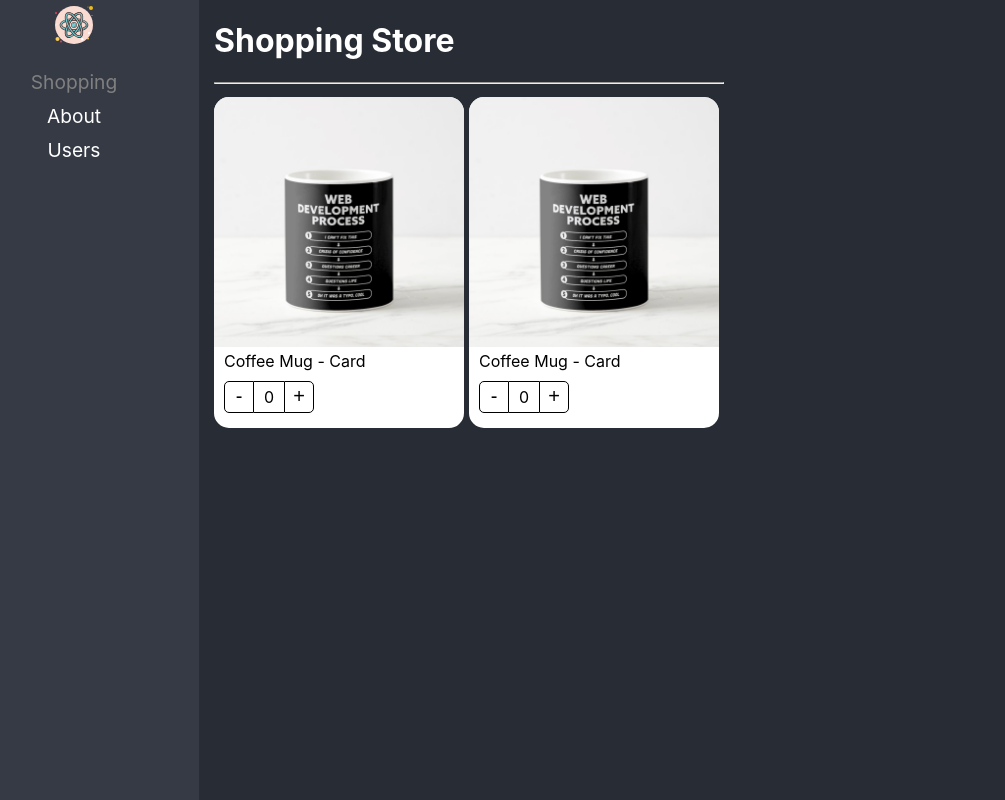
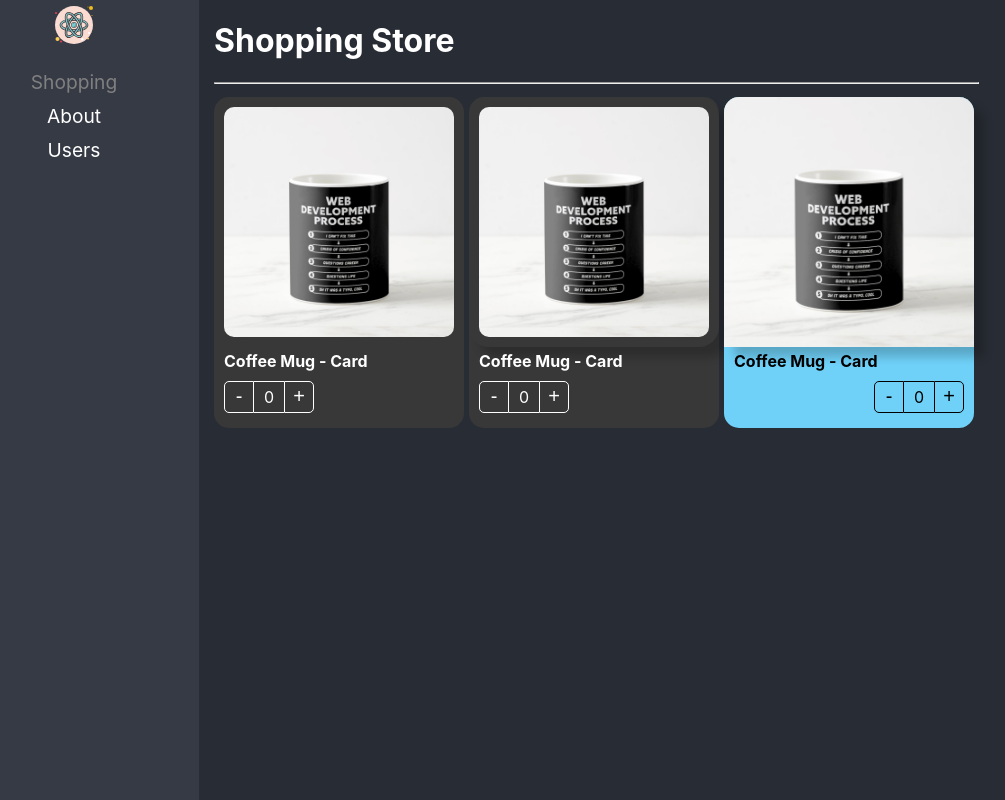
Before and after one commit to pfirulo/react-adv, a React (Vite) app: page /home in a window 1280 px wide. Shown: the whole page, without its empty margins (51-1056 px from the left). Built offline with nearby package versions, Linux system fonts and the light colour scheme.

Commit message:
Component extend styles listo

```diff
--- a/src/02-component-patterns/components/ProductButtons.tsx
+++ b/src/02-component-patterns/components/ProductButtons.tsx
@@ -2,12 +2,15 @@
 import { ProductContext } from "./ProductCard";
 import styles from '../styles/styles.module.css';
 
+export interface Props {
+    className?: string;
+    style?: React.CSSProperties;
+}
 
-
-export const ProductButtons = () => {
+export const ProductButtons = ({ className ,style}: Props) => {
     const { increaseBy, counter } = useContext(ProductContext);
     return (
-        <div className={styles.buttonsContainer} >
+        <div className={`${styles.buttonsContainer} ${className}`} style={style} >
             <button className={styles.buttonMinus} onClick={() => increaseBy(-1)} >-</button>
             <div className={styles.countLabel} >{counter}</div>
             <button className={styles.buttonAdd} onClick={() => increaseBy(+1)}  >+</button>
--- a/src/02-component-patterns/components/ProductCard.tsx
+++ b/src/02-component-patterns/components/ProductCard.tsx
@@ -1,14 +1,21 @@
 import styles from '../styles/styles.module.css';
 import { useProduct } from '../hooks/useProducts';
-import { createContext } from 'react';
-import { ProductContextProps, ProductCardProps } from '../interfaces/interfaces';
+import { ReactElement, createContext } from 'react';
+import { ProductContextProps, Product } from '../interfaces/interfaces';
 
 
 export const ProductContext = createContext({} as ProductContextProps);
 const { Provider } = ProductContext;
 
+export interface Props {
+    product: Product;
+    children?: ReactElement | ReactElement[];
+    className?: string;
+    style?: React.CSSProperties;
+}
 
-export const ProductCard = ({ children, product }: ProductCardProps) => {
+
+export const ProductCard = ({ children, product ,className, style}: Props) => {
     const { counter, increaseBy } = useProduct();
     return (
         <Provider value={{
@@ -16,7 +23,10 @@
             increaseBy,
             product
         }} >
-            <div className={styles.productCard} >
+            <div
+            className={`${styles.productCard} ${className}`}
+            style={style}>
+
                 {children}
             </div>
         </Provider>
--- a/src/02-component-patterns/components/ProductImage.tsx
+++ b/src/02-component-patterns/components/ProductImage.tsx
@@ -4,7 +4,13 @@
 import { useContext } from 'react';
 import { ProductContext } from './ProductCard';
 
-export const ProductImage = ({ img = '' }) => {
+export interface Props {
+    img?: string;
+    className?: string;
+    style?: React.CSSProperties;
+}
+
+export const ProductImage = ({ img = '', className, style}: Props) => {
 
     const { product } = useContext(ProductContext);
     let imgToShow: string;
@@ -17,6 +23,10 @@
     }
 
     return (
-        <img className={styles.productImg} src={imgToShow} alt="Product image" />
+        <img
+        className={`${styles.productImg} ${className}`}
+        style={style}
+        src={imgToShow}
+        alt="Product image" />
     )
 }
--- a/src/02-component-patterns/components/ProductTitle.tsx
+++ b/src/02-component-patterns/components/ProductTitle.tsx
@@ -2,9 +2,20 @@
 import { ProductContext } from "./ProductCard";
 import styles from '../styles/styles.module.css';
 
-export const ProductTitle = ({ title }: { title?: string }) => {
+export interface Props{
+    className?: string;
+    title?: string;
+    activeClass?: string;
+    style?: React.CSSProperties;
+}
+
+export const ProductTitle = ({ title, className,style }:Props ) => {
     const { product } = useContext(ProductContext);
     return (
-        <span className={styles.productDescription} >{title ? title : product.title}</span>
+        <span
+        style={style}
+        className={`${styles.productDescription} ${className}`} >
+            {title ? title : product.title}
+            </span>
     )
 }
--- a/src/02-component-patterns/pages/ShoppingPage.tsx
+++ b/src/02-component-patterns/pages/ShoppingPage.tsx
@@ -1,6 +1,6 @@
 
-import { ProductButtons,  ProductImage, ProductTitle,ProductCard } from '../components/';
-
+import { ProductButtons, ProductImage, ProductTitle, ProductCard } from '../components/';
+import '../styles/custom-styles.css';
 
 
 
@@ -12,7 +12,7 @@
 
 export const ShoppingPage = () => {
     return (
-        <div>
+        <div >
             <h1>Shopping Store</h1>
             <hr />
 
@@ -22,19 +22,40 @@
                 flexWrap: 'wrap'
             }}>
 
-                <ProductCard product={product} >
-                    <ProductImage img={product.img} />
-                    <ProductTitle title={product.title}  />
-                    <ProductButtons   />
+                <ProductCard product={product} className='bg-dark text-white' >
+                    <ProductImage img={product.img} className="custom-image" />
+                    <ProductTitle title={product.title} className=' text-bold' />
+                    <ProductButtons className="custom-buttons" />
                 </ProductCard>
 
 
 
-                <ProductCard product={product} >
-                    <ProductImage />
-                    <ProductTitle />
-                    <ProductButtons />
+                <ProductCard
+                    className='bg-dark text-white'
+                    product={product} >
+                    <ProductImage className="custom-image" style={{
+                        boxShadow: '10px 10px 10px rgba(0,0,0,0.2)'
+                    }} />
+                    <ProductTitle className=' text-bold' />
+                    <ProductButtons className="custom-buttons" />
                 </ProductCard>
+
+                <ProductCard product={product} style={{
+                    backgroundColor: '#70d1f8'
+                }}>
+                    <ProductImage style={{
+                        boxShadow: '10px 10px 10px rgba(0,0,0,0.2)'
+                    }} />
+                    <ProductTitle style={{
+                        fontWeight: 'bold'
+                    }} />
+                    <ProductButtons  style={{
+                        display: 'flex',
+                        justifyContent: 'end'
+                    }}/>
+                </ProductCard>
+
+
 
             </div>
 
--- /dev/null
+++ b/src/02-component-patterns/styles/custom-styles.css
@@ -0,0 +1,22 @@
+.bg-dark {
+    background-color: rgb(56, 56, 56);
+}
+
+.text-white {
+    color: rgb(255, 255, 255);
+}
+
+.text-bold{
+    font-weight: bold;
+}
+
+.custom-image {
+    padding: 10px;
+    width: calc(100% - 20px);
+    border-radius: 20px;
+}
+
+.custom-buttons button, .custom-buttons div{
+    color: white;
+    border-color: white;
+}
```
Also changed, not shown: src/02-component-patterns/interfaces/interfaces.ts (+8 -11 lines).
